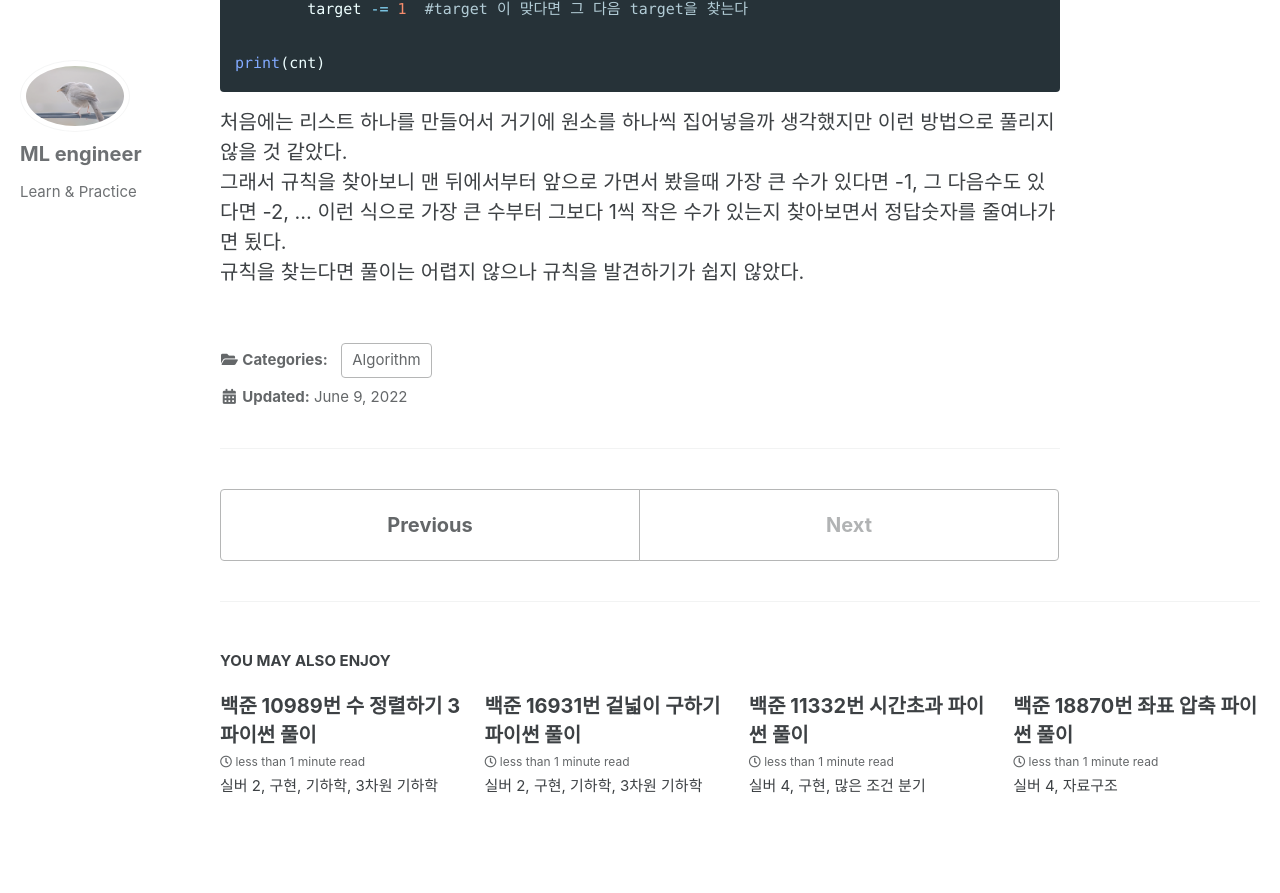
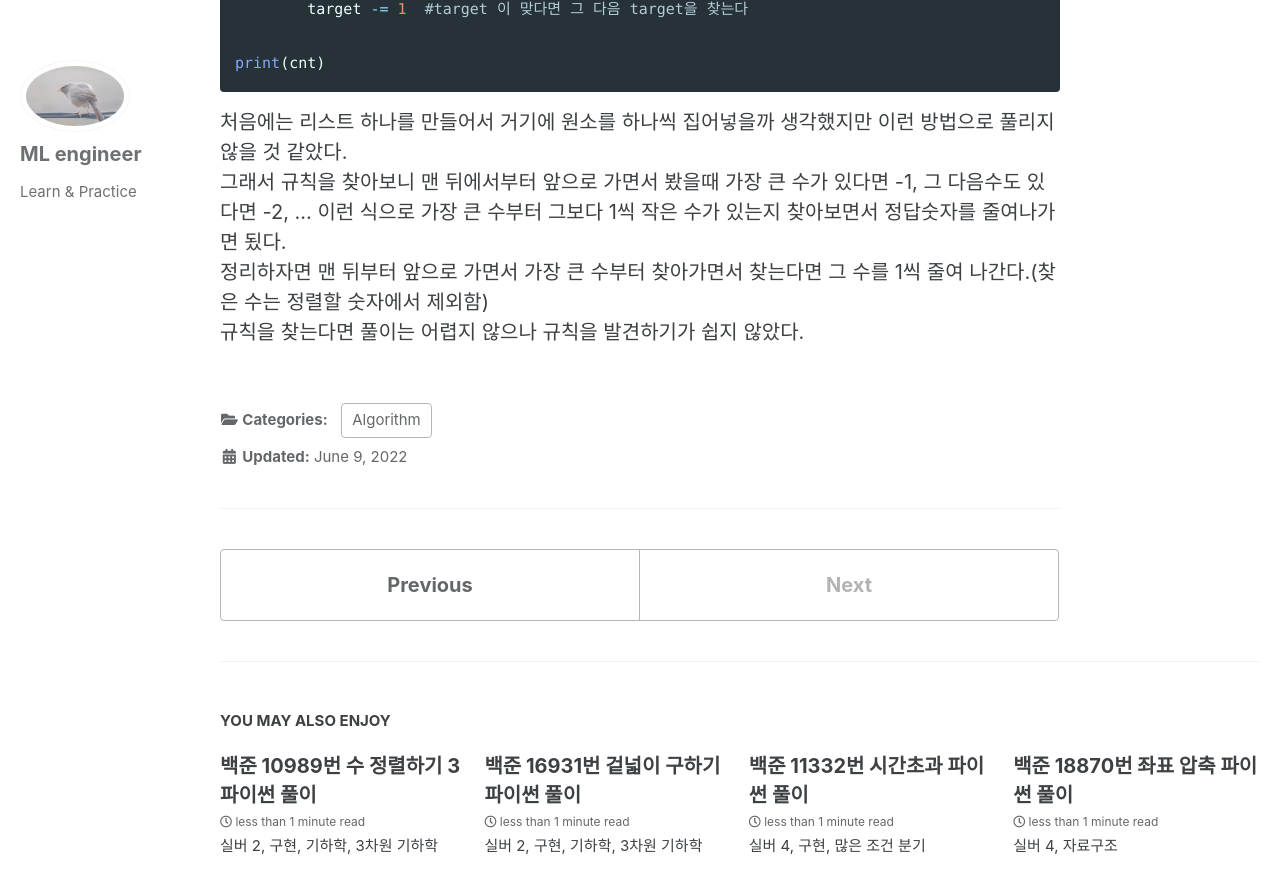
Before and after one commit to Donghee4/Donghee4.github.io, a Jekyll site: the page built from _posts/2022-06-09-113.md, in a window 1280 px wide and 900 px high, scrolled down 604 px. Shown: the top 893 px of the window. Built offline with Jekyll 4.4.1, drawn with Linux system fonts in a browser that asks for light colours; cached includes are drawn as plain includes.

Commit message:
2872 add explain

```diff
--- a/_posts/2022-06-09-113.md
+++ b/_posts/2022-06-09-113.md
@@ -26,4 +26,5 @@
 처음에는 리스트 하나를 만들어서 거기에 원소를 하나씩 집어넣을까 생각했지만 이런 방법으로 풀리지 않을 것 같았다.<br>
 그래서 규칙을 찾아보니 맨 뒤에서부터 앞으로 가면서 봤을때 가장 큰 수가 있다면 -1, 그 다음수도 있다면 -2, ... 이런 식으로
 가장 큰 수부터 그보다 1씩 작은 수가 있는지 찾아보면서 정답숫자를 줄여나가면 됬다.<br>
+정리하자면 맨 뒤부터 앞으로 가면서 가장 큰 수부터 찾아가면서 찾는다면 그 수를 1씩 줄여 나간다.(찾은 수는 정렬할 숫자에서 제외함)<br>
 규칙을 찾는다면 풀이는 어렵지 않으나 규칙을 발견하기가 쉽지 않았다.
```
